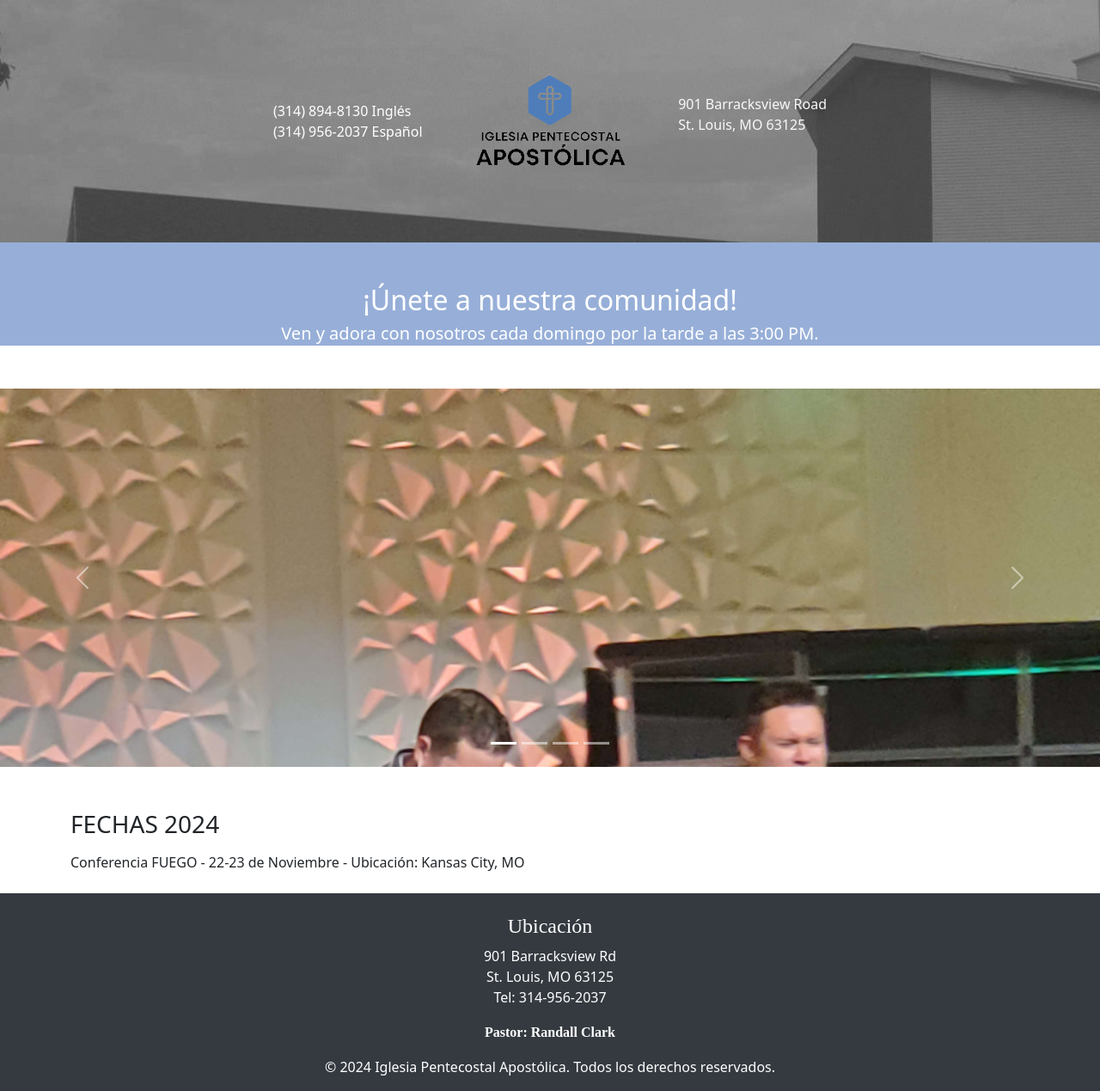
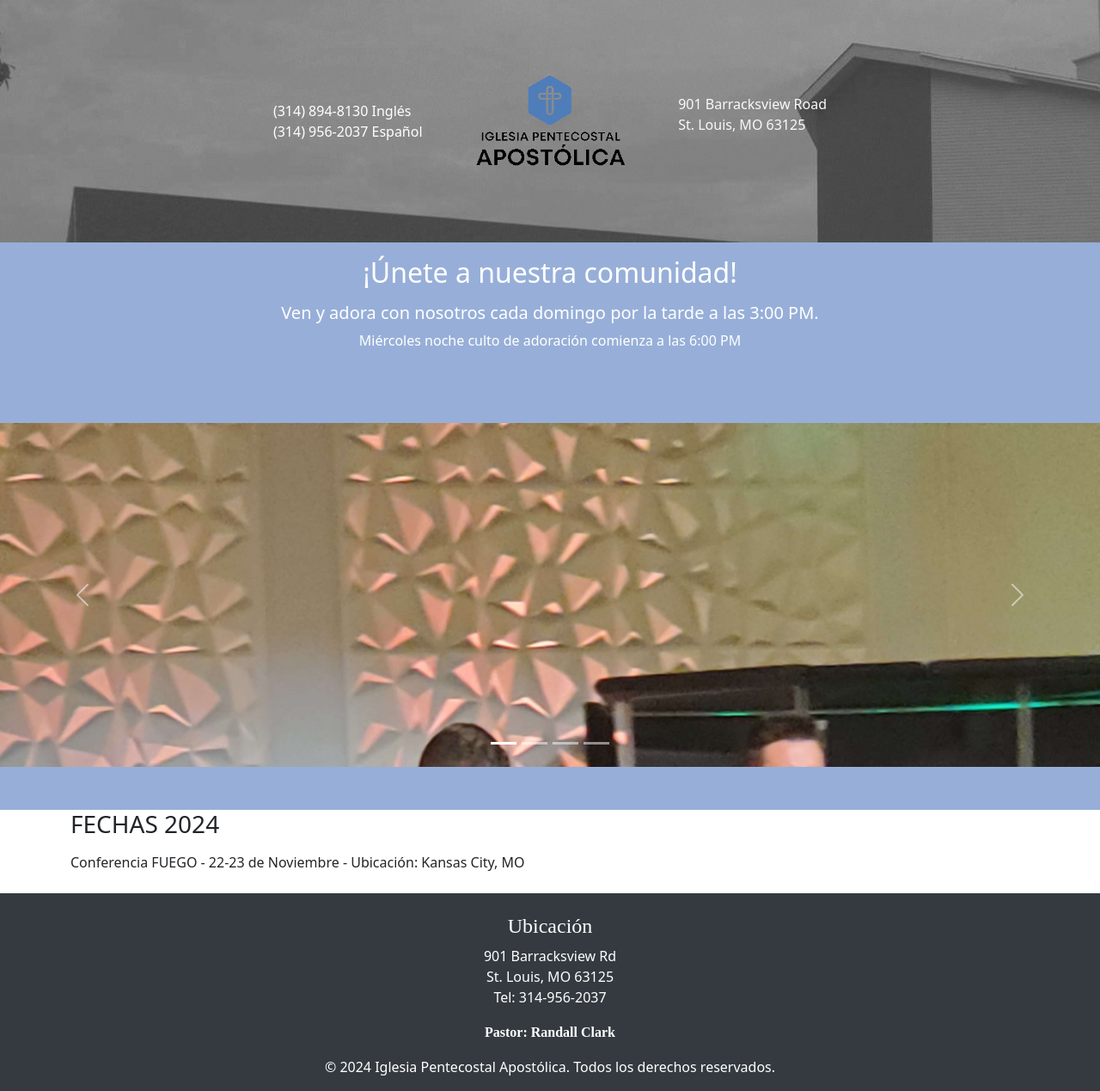
Before and after one commit to theGeekkit/apcESP_8_3_24, a Django app: page / in a window 1280 px wide. Shown: the whole page at 86% size. Run offline with Django 5.2, Linux system fonts and the light colour scheme; some libraries are stand-ins or nearby versions; some web fonts are replaced.

Commit message:
adjusting css and bootstrap
Co-authored-by: Joe Lambert <jLamwuzhere@users.noreply.github.com>

```diff
--- a/apcESP_8_3_24/assets/css/style.css
+++ b/apcESP_8_3_24/assets/css/style.css
@@ -25,7 +25,7 @@
 /* Spotlight section styles */
 .spotlight-section {
   padding: 50px 0;
-  background-color: #ffffff;
+  background-color: #97afd8;
 }
 
 .phone i {
@@ -42,7 +42,7 @@
 
 .church {
   background-color:#97afd8;
-  height: 15vh;
+  height: 20vh;
   margin: 0%;
   padding-bottom: 0%;
   color: white;
@@ -64,6 +64,6 @@
 }
 
 .carousel-item {
-  background-color: black; /* Background color for the slides */
+  background-color: #97afd8; /* Background color for the slides */
   position: relative;
 }
--- a/apcESP_8_3_24/templates/home/home_view.html
+++ b/apcESP_8_3_24/templates/home/home_view.html
@@ -31,7 +31,7 @@
   </header>
 
   <div class="church d-flex text-lg-center flex-column align-items-center">
-    <h2 class="pt-4 mt-4">¡Únete a nuestra comunidad!</h2>
+    <h2 class="pt-2 mt-2 pb-2 mb-2">¡Únete a nuestra comunidad!</h2>
     <h5>Ven y adora con nosotros cada domingo por la tarde a las 3:00 PM.</h5>
     <p>Miércoles noche culto de adoración comienza a las 6:00 PM</p>
     <span>
@@ -51,34 +51,18 @@
       </div>
 
       <!-- Carousel Items -->
-      <div class="carousel-inner" style="height: 55vh;">
+      <div class="carousel-inner" style="height: 50vh;">
         <div class="carousel-item active">
-          <img src="{% static 'img/20231006_193147.jpg' %}" class="d-block w-100" alt="Slide 1" style="width: auto; height: 100%; object-fit: contain;">
-          <div class="carousel-caption">
-            <h5>Culto de Adoración</h5>
-            <p>Únete a nosotros cada domingo por la tarde.</p>
-          </div>
+          <img src="{% static 'img/20231006_193147.jpg' %}" class="d-block w-100" alt="Slide 1" style="width: auto; object-fit: contain;">
         </div>
         <div class="carousel-item">
-          <img src="{% static 'img/20231006_201756.jpg' %}" class="d-block w-100" alt="Slide 2" style="width: auto; height: 100%; object-fit: contain;">
-          <div class="carousel-caption">
-            <h5>Estudios Bíblicos</h5>
-            <p>Participa en nuestros estudios cada miércoles.</p>
-          </div>
+          <img src="{% static 'img/20231006_201756.jpg' %}" class="d-block w-100" alt="Slide 2" style="width: auto; object-fit: contain;">
         </div>
         <div class="carousel-item">
-          <img src="{% static 'img/FB_IMG_1723142764156.jpg' %}" class="d-block w-100" alt="Slide 3" style="width: auto; height: 100%; object-fit: contain;">
-          <div class="carousel-caption">
-            <h5>Eventos Especiales</h5>
-            <p>No te pierdas nuestros eventos y actividades especiales.</p>
-          </div>
+          <img src="{% static 'img/FB_IMG_1723142764156.jpg' %}" class="d-block w-100" alt="Slide 3" style="width: auto; object-fit: contain;">
         </div>
         <div class="carousel-item">
-          <img src="{% static 'img/FB_IMG_1723142750779.jpg' %}" class="d-block w-100" alt="Slide 4" style="width: auto; height: 100%; object-fit: contain;">
-          <div class="carousel-caption">
-            <h5>Slide 4 Title</h5>
-            <p>Slide 4 Description</p>
-          </div>
+          <img src="{% static 'img/FB_IMG_1723142750779.jpg' %}" class="d-block w-100" alt="Slide 4" style="width: auto; object-fit: contain;">
         </div>
       </div>
 
```
